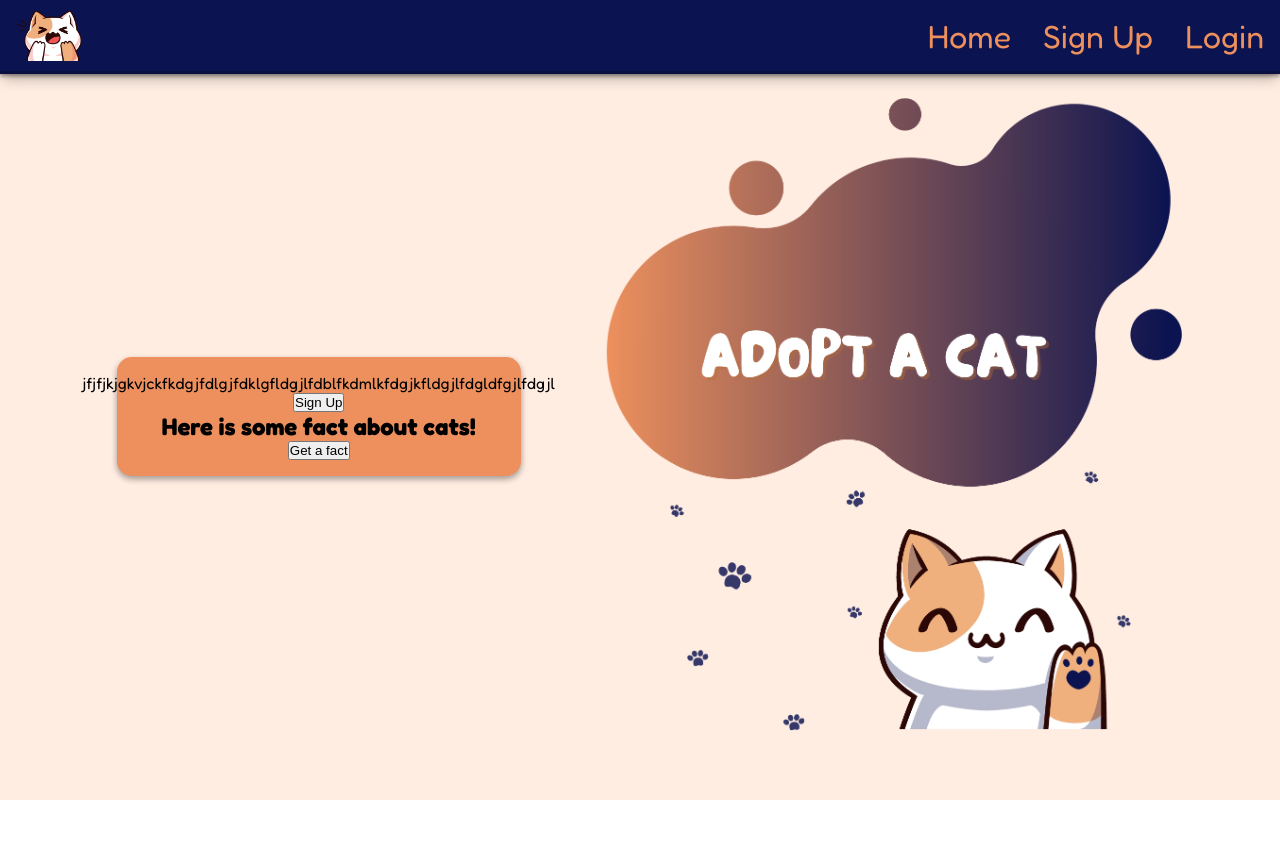
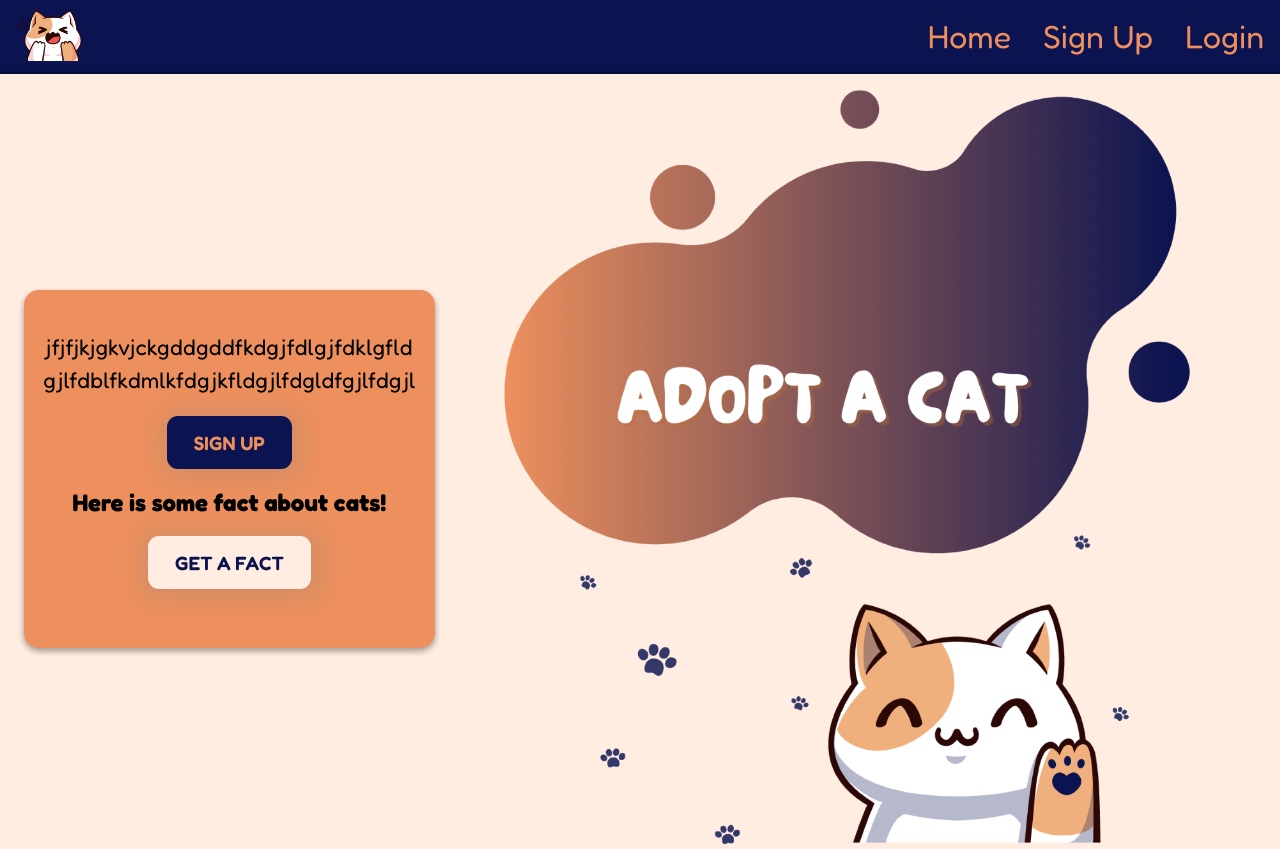
Before and after one commit to KseniiaErnest/Adopt-A-Cat-client, a React (Create React App) app: page / in a window 1280 px wide. Before the commit the page ends 800 px from the top, so only its background shows below. Built offline with nearby package versions, Linux system fonts and the light colour scheme.

Commit message:
Worked on CSS, added sticky navbar

```diff
--- a/src/App.css
+++ b/src/App.css
@@ -29,7 +29,7 @@
 
 /* ALL */
 .btn-all {
-  padding: 1rem 1.5rem;
+  padding: 0.9rem 1.7rem;
   font-size: 1.2rem;
   border-radius: 11px;
   border: none;
@@ -66,7 +66,6 @@
   align-items: center;
   padding: 0.5rem 1rem;
   box-shadow: rgba(0, 0, 0, 0.4) 0px 2px 4px, rgba(0, 0, 0, 0.3) 0px 7px 13px -3px, rgba(0, 0, 0, 0.2) 0px -3px 0px inset;
-
 }
 
 .navbar-img-user-box {
@@ -106,16 +105,34 @@
   height: 4.4rem;
 }
 
+/* STICKY */
+.sticky {
+  position: fixed;
+  top: 0;
+  width: 100%;
+  z-index: 9999;
+  background-color: rgb(11, 19, 80, 0.95);
+  transition: all 0.7s;
+}
+
+.scroll {
+  padding-top: 3rem
+}
+
 /* HOMEPAGE */
 
+.section-hero {
+  background-color: #FFEDE2;
+  padding: 1rem 0 0 0;
+}
+
 .home-grid {
-  max-width: 90rem;
-
+  max-width: 95rem;
+  margin: 0 auto;
   display: grid;
   grid-template-columns:  0.5fr 1fr;
-  margin: 0 auto;
   align-items:center;
-  padding: 1rem;
+  padding: 0 1.5rem;
 }
 
 .grid--start {
@@ -124,23 +141,62 @@
 }
 
 .home-container-two img {
-  width: 80%;
-  padding: 0.5rem;
+  width: 84%;
+  object-fit: cover;
 }
 
 .home-container-one {
   background-color: #ED905D;
-  display: flex;
-  flex-direction: column;
-  align-items: center;
-  padding: 1rem;
-  justify-self: end;
-  width: 80%;
-
+  /* display: flex;
+  flex-direction: column; */
   border-radius: 15px;
   box-shadow: rgba(0, 0, 0, 0.16) 0px 3px 6px, rgba(0, 0, 0, 0.23) 0px 3px 6px;
+  padding: 1rem;
+  width: 100%;
+  overflow: hidden;
 }
 
+.home-text {
+  font-size: 1.4rem;
+  overflow-wrap: break-word;
+  margin-top: 1.5rem;
+  line-height: 1.5;
+}
+
+.btn--singup {
+  text-transform: uppercase;
+  margin: 1.2rem 0;
+  background-color: #0B1350;
+  color: #ED905D;
+  transition: all 0.3s;
+}
+
+.btn--singup:hover {
+background-color: #FFEDE2;
+color: #0B1350;
+transform: scale(1.1);
+}
+
+.btn--get-fact {
+  margin: 1.2rem 0;
+  color: #0B1350;
+  background-color: #FFEDE2;
+  transition: all 0.3s;
+  text-transform: uppercase;
+}
+
+.btn--get-fact:hover {
+  background-color: #0B1350;
+  color: #ED905D;
+  transform: scale(1.1);
+}
+
+.api-fact {
+  font-size: 1.1rem;
+  font-weight: 500;
+  margin-bottom: 1.5rem;
+  line-height: 1.4;
+}
 
 /* ALL CATS PAGE */
 
@@ -158,23 +214,24 @@ padding: 1rem;
 
 .cat-box {
   background-color: #ED905D;
-  width: 20rem;
-  height: 27rem;
+  width: 17rem;
+  height: 25rem;
   display: flex;
   flex-direction: column;
   align-items: center;
   justify-content: center;
   border-radius: 9px;
   margin-top: 3rem;
-  box-shadow: rgba(0, 0, 0, 0.35) 0px 5px 15px;
+  box-shadow: rgb(11, 19, 80, 0.4) 0px 0px 0px 2px, rgb(11, 19, 80, 0.65) 0px 4px 6px -1px, rgba(255, 255, 255, 0.08) 0px 1px 0px inset;
 }
 
 .cat-box-img {
   /* width: 17vw;
   height: 21vw; */
   border-radius: 5px;
-  width: 15rem;
+  width: 14rem;
   height: 20rem;
+  object-fit: cover;
 }
 
 .cat-box-link {
@@ -346,14 +403,6 @@ padding: 1rem;
 }
 
 
-/* .cat-box-img {
-  width: 30rem;
-  height: 40rem;
-  box-shadow: rgba(0, 0, 0, 0.12) 0px 1px 3px, rgba(0, 0, 0, 0.24) 0px 1px 2px;
-
-
-} */
-
 .cat-details-heading {
   font-size: 2.5rem;
   font-weight: 300;
@@ -384,9 +433,20 @@ gap: 1.5rem;
   border: none;
 }
 
+.carousel-img {
+  width: 25rem;
+  height: 29rem;
+  object-fit: cover;
+  border-radius: 5px;
+
+}
+
 .section {
-  padding: 3rem 0;
-  /* height: 100%; */
+  padding: 5rem 0;
+}
+
+.cat-details--grid {
+  grid-template-columns: 1fr 1fr;
 }
 
 
@@ -554,3 +614,14 @@ box-shadow: rgba(0, 0, 0, 0.05) 0px 0px 0px 1px;
   background-color: #0B1350;
   color: #ED905D;
 }
+
+
+/* .home-grid {
+  max-width: 90rem;
+
+  display: grid;
+  grid-template-columns:  0.5fr 1fr;
+  margin: 0 auto;
+  align-items:center;
+  padding: 1rem 1rem 0 1rem;
+} */
--- a/src/App.js
+++ b/src/App.js
@@ -16,7 +16,7 @@ import SignupPage from './pages/SignupPage';
 import LoginPage from './pages/LoginPage';
 import IsAnon from './components/IsAnon';
 import IsPrivate from './components/IsPrivate';
-// import LandingPage from './pages/LandingPage';
+import StickyNavBar from './components/StickyNavBar';
 
 
 function App() {
@@ -24,7 +24,8 @@ function App() {
   return (
     <div className="App">
 
-<Navbar/>
+{/* <Navbar/> */}
+<StickyNavBar />
 
     <Routes>
 
--- a/src/components/Carousel.js
+++ b/src/components/Carousel.js
@@ -17,7 +17,9 @@ export default function Carousel( {images} ) {
   return (
     <div className='carousel-container'>
     <button className='icon-direction-btn' onClick={handleLeftClick}><img className='icon-direction' src='/icons8-arrow-left-64.png' alt='icon-left' /></button>
-      <img className='cat-box-img' src={images[currentImageIndex]} alt='Photos of the cat' />
+      <div className='img-div'>
+      <img className='carousel-img' src={images[currentImageIndex]} alt='Photos of the cat' />
+      </div>
       <button className='icon-direction-btn' onClick={handleRightClick}><img className='icon-direction' src='/icons8-arrow-right-64.png' alt='icon-right' /></button>
     </div>
   )
--- a/src/components/Filter.js
+++ b/src/components/Filter.js
@@ -63,11 +63,11 @@ const handleSearch = (e) => {
             <div className='cat-box' key={cat._id}>
               <img className='cat-box-img' src={cat.images[0]} alt='Cat intro pic' />
               <div className='cat-box-link-and-img'>
-                <img className='paw-icon' src='/icons8-cat-footprint-50.png' alt='Cat paw icon' />
+                {/* <img className='paw-icon' src='/icons8-cat-footprint-50.png' alt='Cat paw icon' /> */}
                 <Link className='cat-box-link' to={`/cats/${cat._id}`}>
                   <h2>{cat.name}</h2>
                 </Link>
-                <img className='paw-icon' src='/icons8-cat-footprint-50.png' alt='Cat paw icon' />
+                {/* <img className='paw-icon' src='/icons8-cat-footprint-50.png' alt='Cat paw icon' /> */}
               </div>
             </div>
           );
--- /dev/null
+++ b/src/components/StickyNavBar.js
@@ -0,0 +1,32 @@
+import React, { useEffect } from 'react';
+import '../App.css';
+import Navbar from './Navbar';
+
+export default function StickyNavBar() {
+
+  useEffect(() => {
+    const handleScroll = () => {
+      const navbar = document.querySelector('.navbar-container');
+      const app = document.querySelector('.App');
+
+      if (window.pageYOffset > 0) {
+        navbar.classList.add('sticky');
+        app.classList.add('scroll');
+      } else {
+        navbar.classList.remove('sticky');
+        app.classList.remove('scroll');
+      }
+    };
+
+    window.addEventListener('scroll', handleScroll);
+    return () => {
+      window.removeEventListener('scroll', handleScroll);
+    };
+  }, []);
+
+  return (
+    <div>
+      <Navbar />
+    </div>
+  )
+}
--- a/src/pages/CatDetailsPage.js
+++ b/src/pages/CatDetailsPage.js
@@ -46,7 +46,7 @@ export default function CatDetailsPage() {
   return (
     <div className='section'>
       {catDetails && (
-        <div className='home-grid'>
+        <div className='home-grid cat-details--grid'>
 
         <div className='cat-details-info-box'>
 
--- a/src/pages/HomePage.js
+++ b/src/pages/HomePage.js
@@ -17,19 +17,24 @@ export default function HomePage() {
 
 
   return (
+    <section className='section-hero'>
+
     <div className='home-grid'>
-      <div className='home-container-one'>
-<p>jfjfjkjgkvjckfkdgjfdlgjfdklgfldgjlfdblfkdmlkfdgjkfldgjlfdgldfgjlfdgjl</p>
-<button>Sign Up</button>
+
+<div className='home-container-one'>
+<p className='home-text'>jfjfjkjgkvjckgddgddfkdgjfdlgjfdklgfldgjlfdblfkdmlkfdgjkfldgjlfdgldfgjlfdgjl</p>
+<button className='btn-all btn--singup'>Sign Up</button>
 <h2>Here is some fact about cats!</h2>
-<button onClick={getCatFact}>Get a fact</button>
-<p>{catFact}</p>
+<button className='btn-all btn--get-fact' onClick={getCatFact}>Get a fact</button>
+<p className='api-fact'>{catFact}</p>
+</div>
 
-      </div>
+<div className='home-container-two'>
+<img src='/Orange White Simple Cat Day Instagram Post smaller.png' alt='Cat illustration' />
+</div>
 
-      <div className='home-container-two'>
-<img src='/Orange White Simple Cat Day Instagram Post (1).png' alt='Cat illustration' />
-      </div>
-    </div>
+</div>
+
+    </section>
   )
 }
```
Also changed, not shown: public/Orange White Simple Cat Day Instagram Post smaller.png (added), src/StickyNavBarStyle.css (added).
